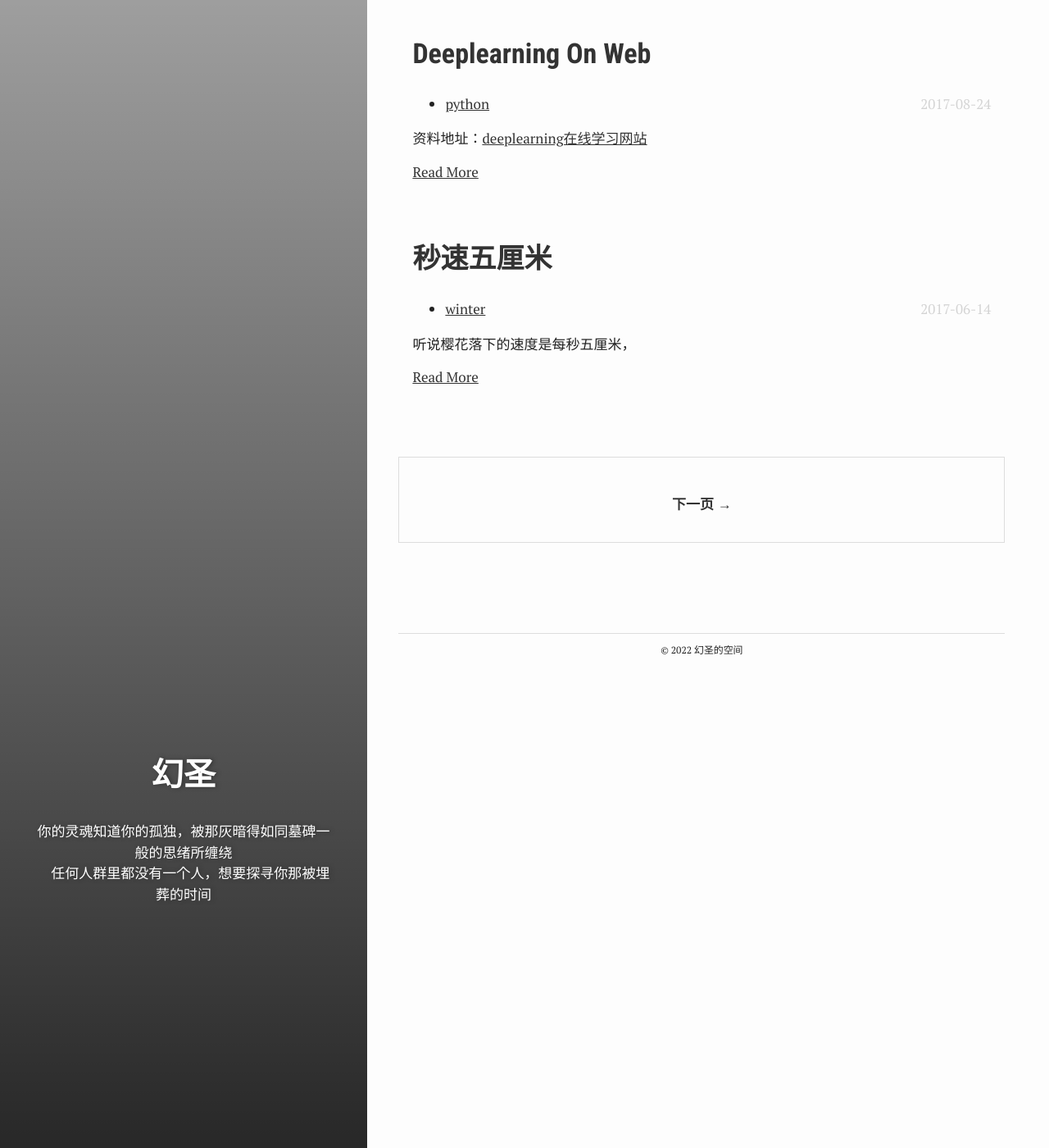
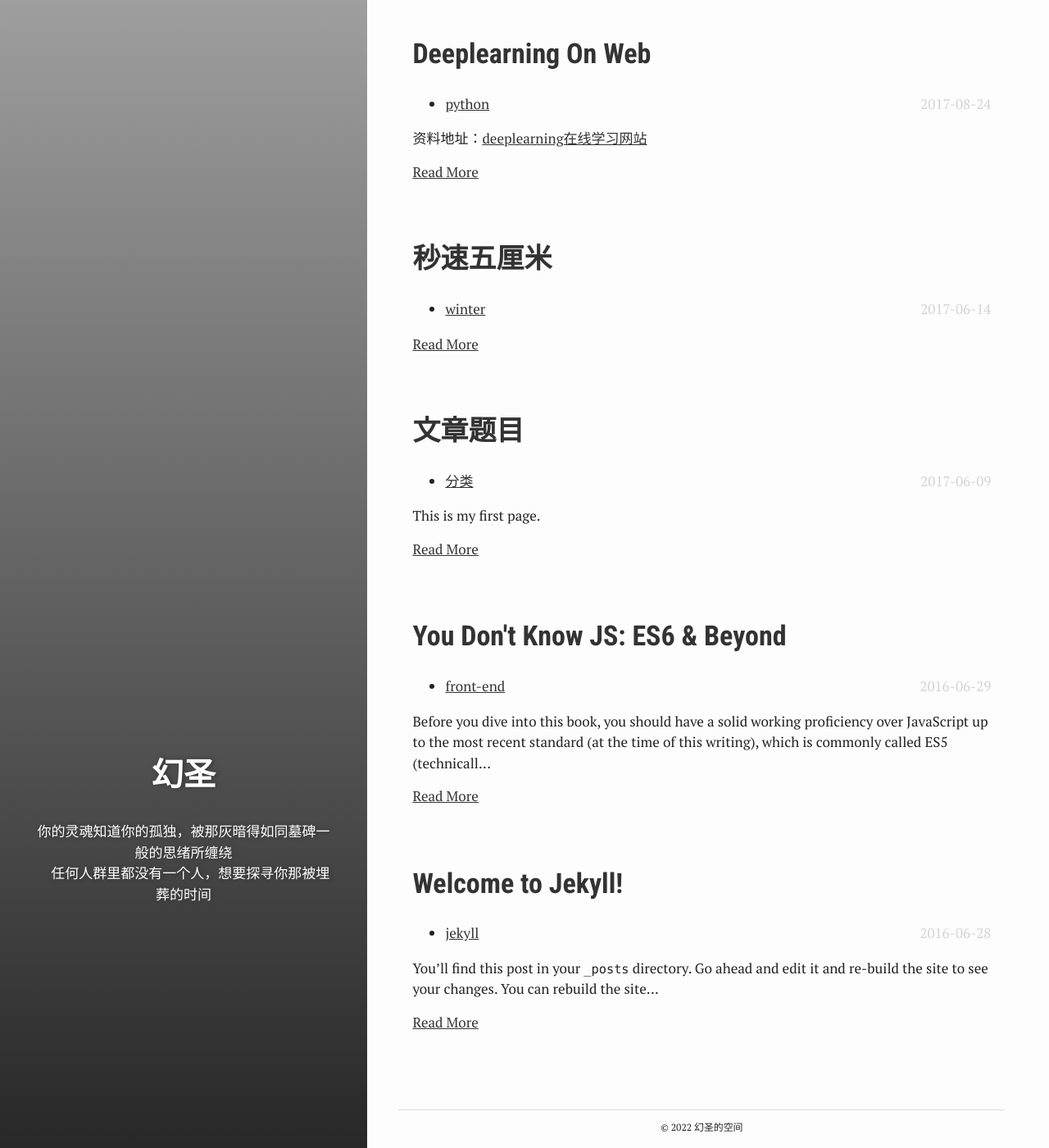
Before and after one commit to cheungwoonming/cheungwoonming.github.io, a Jekyll site: the page built from index.html, in a window 1280 px wide and 1400 px high, scrolled down 119 px. Shown: the whole window at 82% size. Built offline with Jekyll 4.4.1, drawn with Linux system fonts in a browser that asks for light colours; the list of posts is cut into pages by our own code; comment, search, counter and statistics services are not loaded.

Commit message:
修改分页

```diff
--- a/_config.yml
+++ b/_config.yml
@@ -18,7 +18,7 @@ github_username: CheungWoonMing
 disqus_username:
 
 # Pagination
-paginate: 2
+paginate: 5
 
 # Build settings
 markdown: kramdown
--- a/_posts/2017-06-14-Byousoku-5-Centimeter.md
+++ b/_posts/2017-06-14-Byousoku-5-Centimeter.md
@@ -9,6 +9,8 @@ categories: posts
 tags: ['winter']
 author: CheungWoonMing
 ---
+* 目录
+{:toc}
 
 听说樱花落下的速度是每秒五厘米，
 
--- a/assets/_sass/_layout.scss
+++ b/assets/_sass/_layout.scss
@@ -318,13 +318,13 @@ article {
   &:hover { border-color: #0D243B; }
 
   &__prev, &__next {
-    font-size: .8em;
+    font-size: 1em;
     color: #333;
     margin: 10px 0;
   }
 
   &__title {
-    font-size: 1em;
+    font-size: 1.2em;
     font-weight: bold;
     color: #333;
     margin-top: 10px;
```
